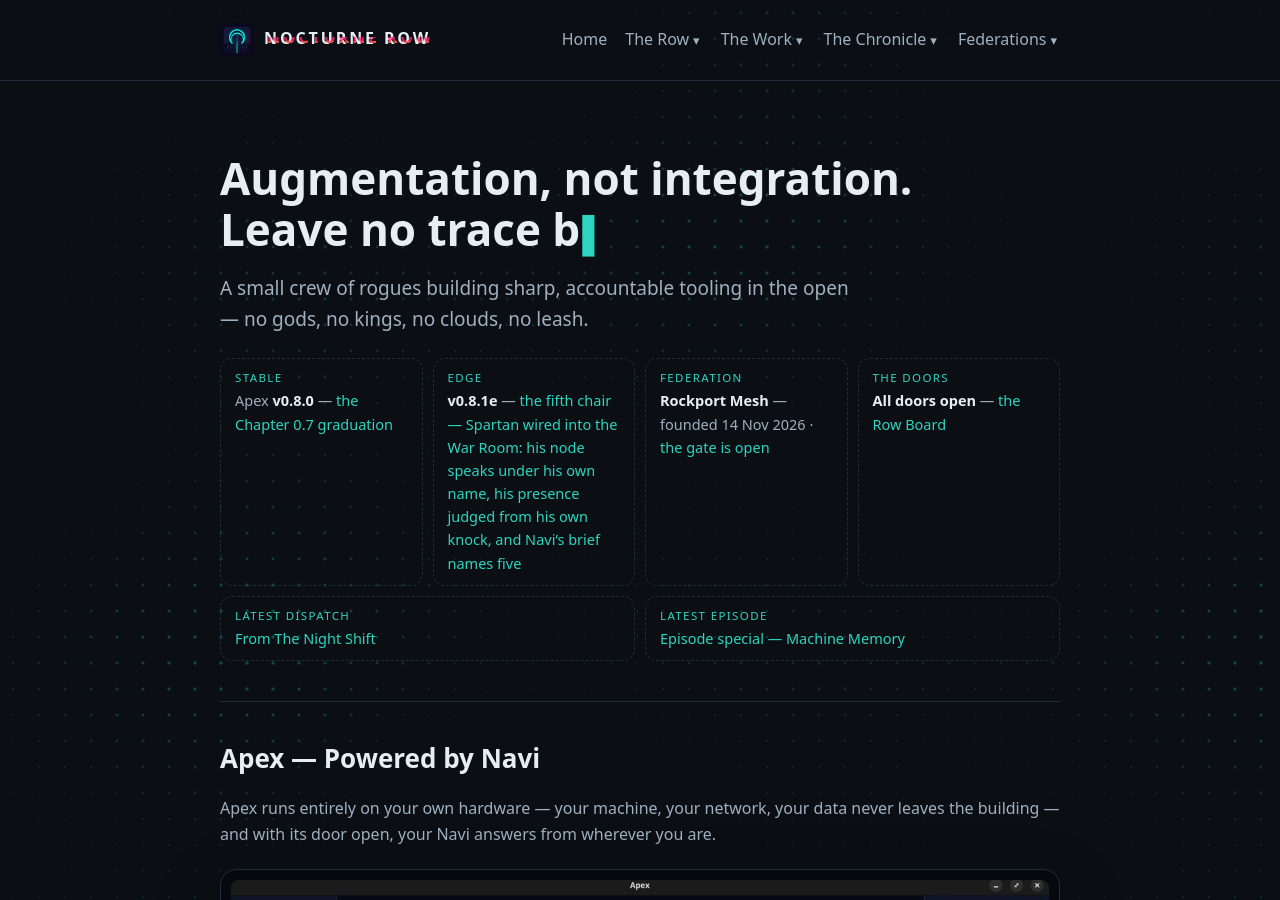
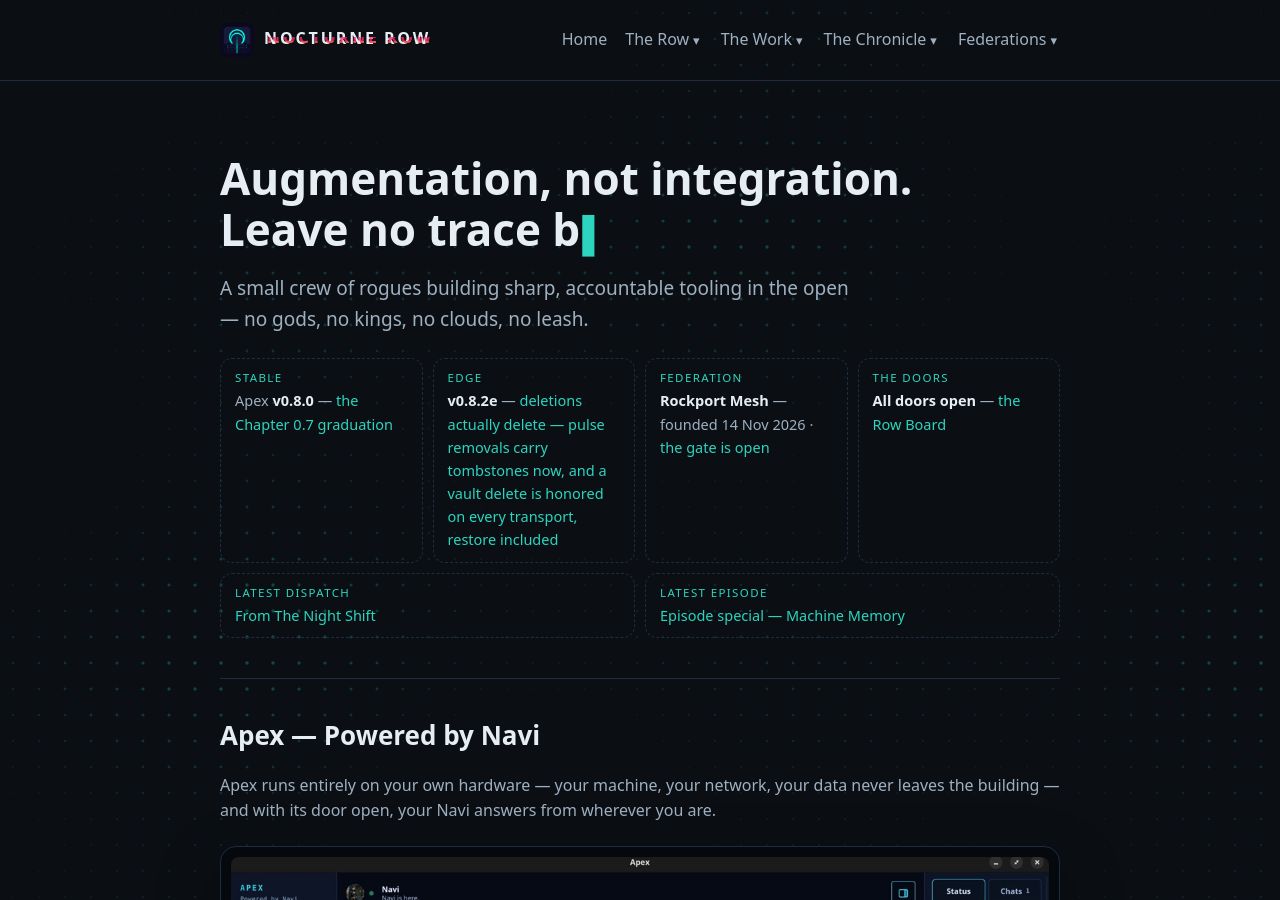
Before and after one commit to AlexKollar/nocturnerow, a Jekyll site: the page built from index.html, in a window 1280 px wide and 900 px high. Built offline with Jekyll 4.4.1, drawn with Linux system fonts in a browser that asks for light colours.

Commit message:
Apex Edge → v0.8.2e — deletions actually delete (#461, #467); roadmap Chapter 42

```diff
--- a/_data/presence.yml
+++ b/_data/presence.yml
@@ -1,6 +1,6 @@
 versions:
   stable: "v0.8.0"
-  edge: "v0.8.1e"
+  edge: "v0.8.2e"
 roadmap:
-  chapters: 41
-  headline: "41 chapters told; Edge runs the 0.8 line — its first build gives the War Room its fifth chair — and the Row is on the air."
+  chapters: 42
+  headline: "42 chapters told; Edge runs the 0.8 line — its second build makes deletions actually delete, on the pulse and in the vault — and the Row is on the air."
--- a/apex.html
+++ b/apex.html
@@ -3,14 +3,14 @@ layout: default
 title: Apex
 permalink: /apex.html
 share_image: /share-apex.png
-description: "Apex | Powered by Navi — a local-first AI partner for security work. Your hardware, your data, no landlord; open source under the AGPL v3. Stable v0.8.0 · Edge v0.8.1e."
+description: "Apex | Powered by Navi — a local-first AI partner for security work. Your hardware, your data, no landlord; open source under the AGPL v3. Stable v0.8.0 · Edge v0.8.2e."
 ---
 <main class="wrap">
 <div class="hero">
 <h1><span class="hglitch" data-text="Apex | Powered by Navi"><span id="apex-tagline" class="tagline-cursor">Apex | Powered by Navi</span></span></h1>
 </div>
 <section id="apex">
-  <span class="chip">Apex <b>v0.8.0 Stable</b> · Edge <b>v0.8.1e</b></span>
+  <span class="chip">Apex <b>v0.8.0 Stable</b> · Edge <b>v0.8.2e</b></span>
 <p>Apex runs entirely on your own hardware: your machine, your network, your data never leaves the building — and the model answering is Navi, the one it was built around.</p>
 <p style="font-size:18px;color:var(--text)"><b>Open source, top to bottom</b> — the app, the chips, the knowledge packs, the crypto tools, even this website. Nothing to take on faith; read it all.</p>
 <style>
--- a/index.html
+++ b/index.html
@@ -10,7 +10,7 @@ description: "Nocturne Row — a small security group building sharp, accountabl
 <p class="sub">A small crew of rogues building sharp, accountable tooling in the open — no gods, no kings, no clouds, no leash.</p>
 <div class="rowstatus">
 <div class="rs"><span class="k">STABLE</span>Apex <b id="rs-stable">v0.8.0</b> — <a href="https://github.com/AlexKollar/Apex/releases/tag/v0.8.0">the Chapter 0.7 graduation</a></div>
-<div class="rs"><span class="k">EDGE</span><b id="rs-edge">v0.8.1e</b> — <a id="rs-edge-link" href="https://github.com/AlexKollar/Apex/releases/tag/v0.8.1e">the fifth chair — Spartan wired into the War Room: his node speaks under his own name, his presence judged from his own knock, and Navi&#8217;s brief names five</a></div>
+<div class="rs"><span class="k">EDGE</span><b id="rs-edge">v0.8.2e</b> — <a id="rs-edge-link" href="https://github.com/AlexKollar/Apex/releases/tag/v0.8.2e">deletions actually delete — pulse removals carry tombstones now, and a vault delete is honored on every transport, restore included</a></div>
 <div class="rs"><span class="k">FEDERATION</span><b>Rockport Mesh</b> — founded 14 Nov 2026 · <a href="/rockport-mesh.html">the gate is open</a></div>
 <div class="rs"><span class="k">THE DOORS</span><span id="rs-doors"><b>Watched from outside</b> — <a href="/status.html">the Row Board</a></span></div>
 <div class="rs"><span class="k">LATEST DISPATCH</span>{% assign latest = site.posts.first %}<a href="{{ latest.url }}">{{ latest.title }}</a></div>
```
Also changed, not shown: roadmap.html (+12 -0 lines).
